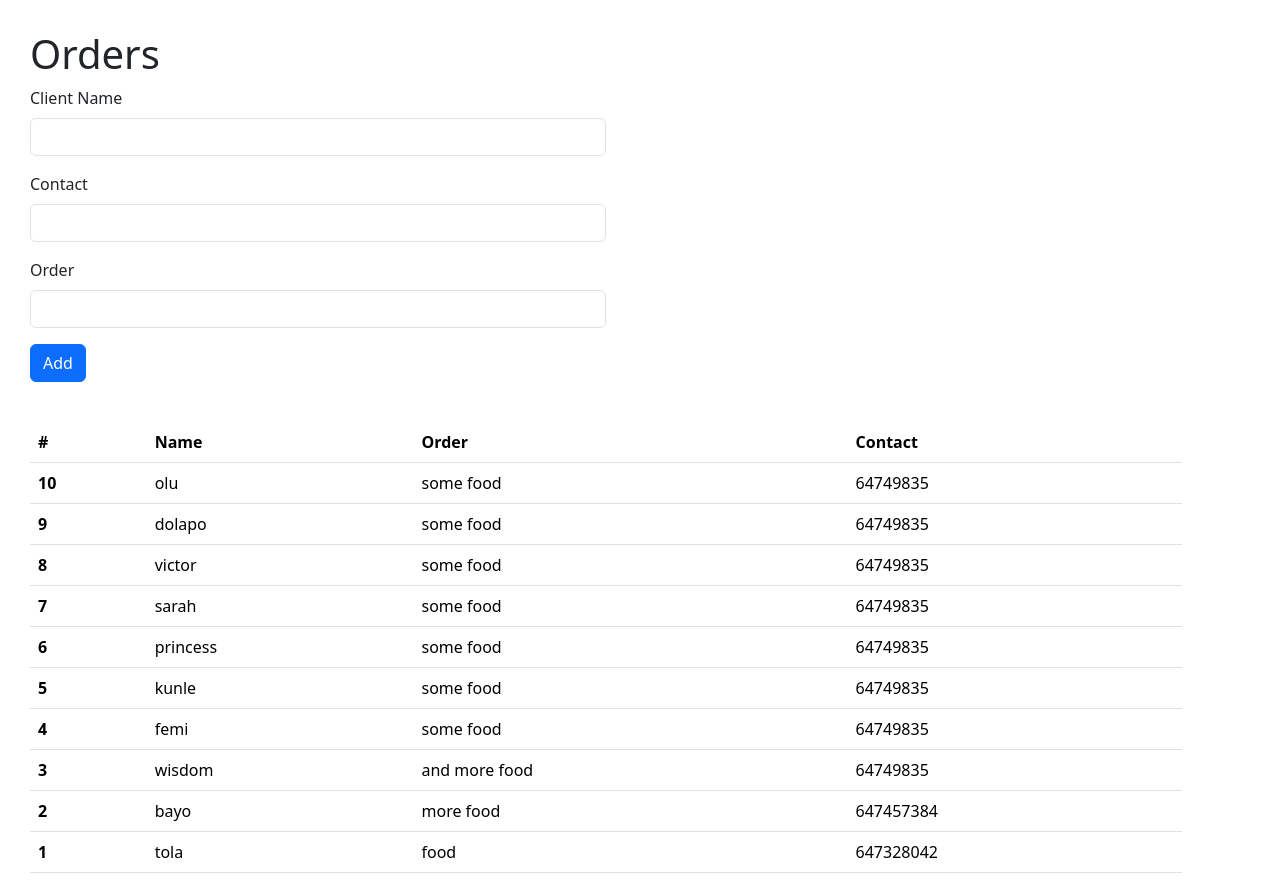
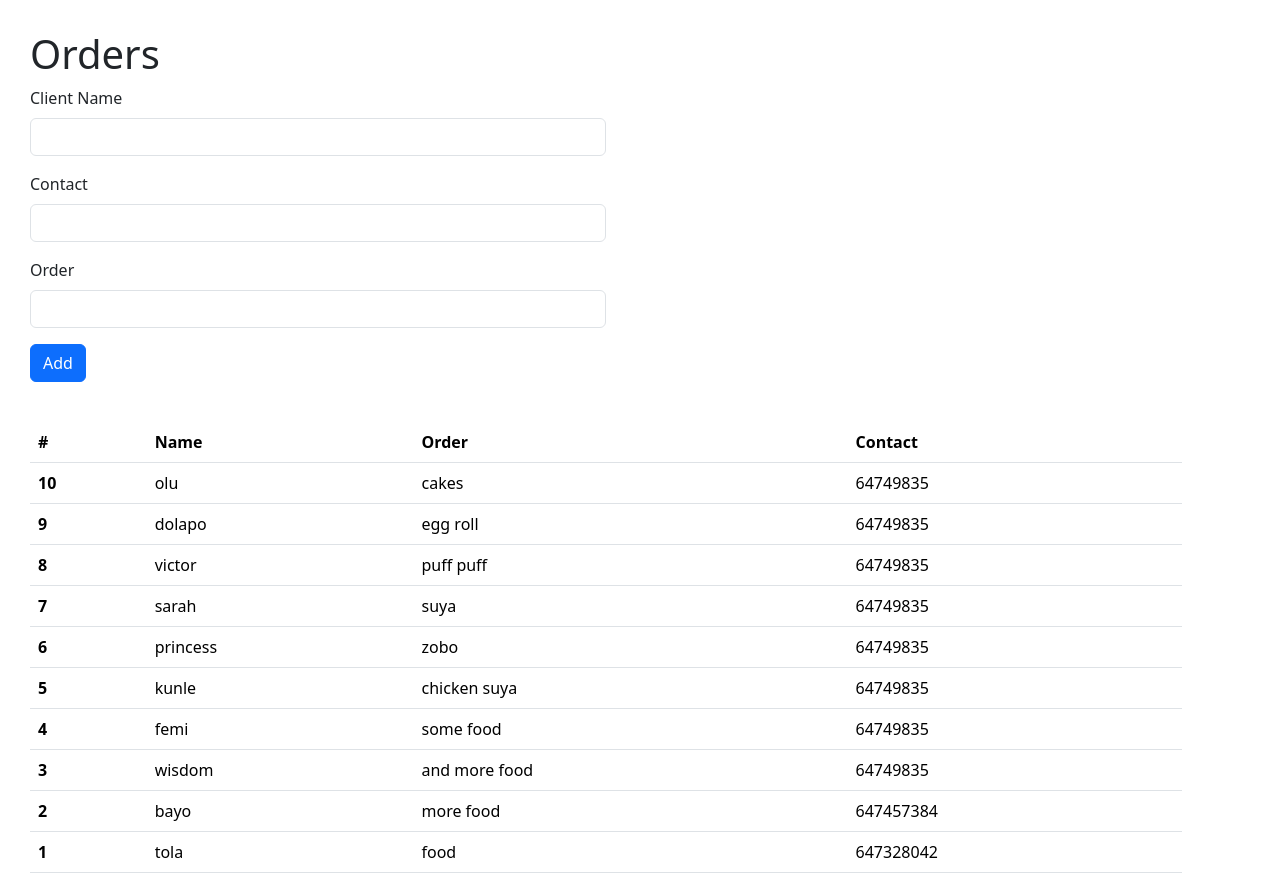
Before and after one commit to seuneo/order-management, a React (Create React App) app: page / in a window 1280 px wide. Built offline with nearby package versions, Linux system fonts and the light colour scheme.

Commit message:
Update Tableinputs.js

```diff
--- a/src/Tableinputs.js
+++ b/src/Tableinputs.js
@@ -32,42 +32,42 @@ const orders=[
         key: 5,
         id: 5,
         name: "kunle",
-        order: "some food",
+        order: "chicken suya",
         contact: "64749835"
     },
     {
         key: 6,
         id: 6,
         name: "princess",
-        order: "some food",
+        order: "zobo",
         contact: "64749835"
     },
     {
         key: 7,
         id: 7,
         name: "sarah",
-        order: "some food",
+        order: "suya",
         contact: "64749835"
     },
     {
         key: 8,
         id: 8,
         name: "victor",
-        order: "some food",
+        order: "puff puff",
         contact: "64749835"
     },
     {
         key: 9,
         id: 9,
         name: "dolapo",
-        order: "some food",
+        order: "egg roll",
         contact: "64749835"
     },
     {
         key: 10,
         id: 10,
         name: "olu",
-        order: "some food",
+        order: "cakes",
         contact: "64749835"
     }
 ];
```
